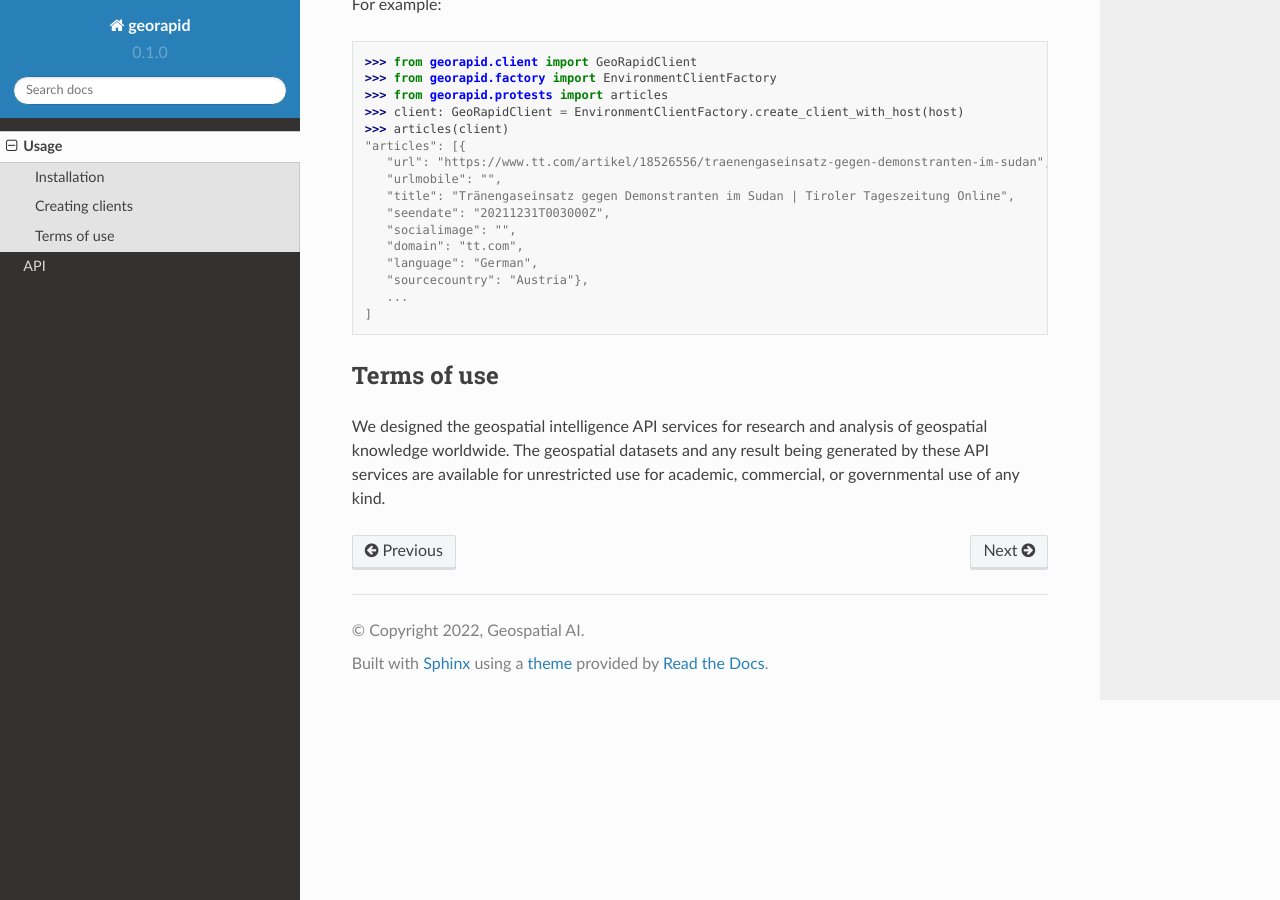
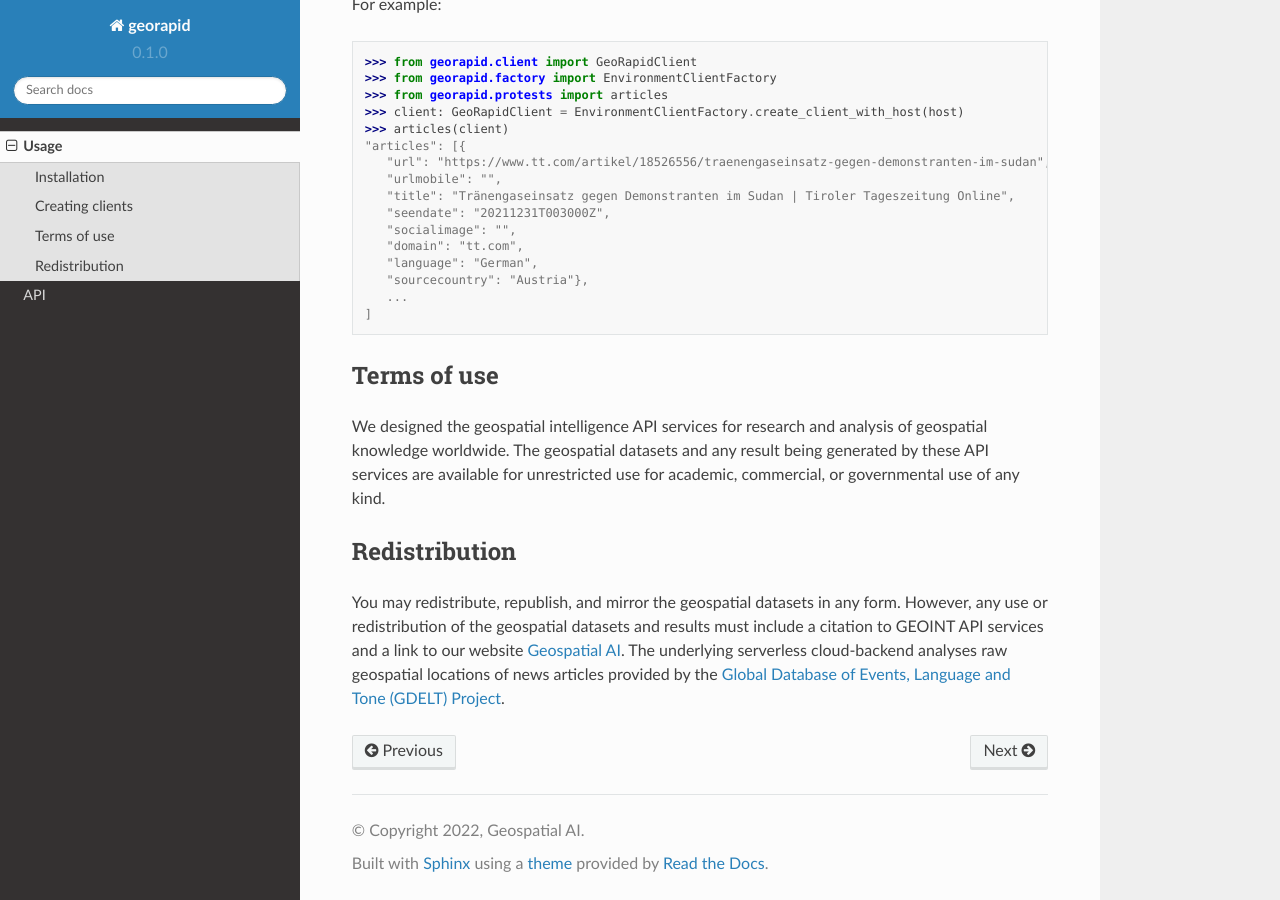
Before and after one commit to Geospatial-AI-DE/georapid-py, a Sphinx documentation site: the page built from docs/source/usage.rst, in a window 1280 px wide and 900 px high, scrolled down 736 px. Built offline with Sphinx 7.4.7 and the Read the Docs theme 2.0.0, drawn with Linux system fonts in a browser that asks for light colours.

Commit message:
#2 :books: Added the redistribution

```diff
--- a/docs/source/usage.rst
+++ b/docs/source/usage.rst
@@ -50,3 +50,9 @@ Terms of use
 ------------
 We designed the geospatial intelligence API services for research and analysis of geospatial knowledge worldwide.
 The geospatial datasets and any result being generated by these API services are available for unrestricted use for academic, commercial, or governmental use of any kind.
+
+Redistribution
+--------------
+You may redistribute, republish, and mirror the geospatial datasets in any form.
+However, any use or redistribution of the geospatial datasets and results must include a citation to GEOINT API services and a link to our website `Geospatial AI <https://geospatial-ai.de>`__.
+The underlying serverless cloud-backend analyses raw geospatial locations of news articles provided by the `Global Database of Events, Language and Tone (GDELT) Project <https://www.gdeltproject.org>`__.
```
